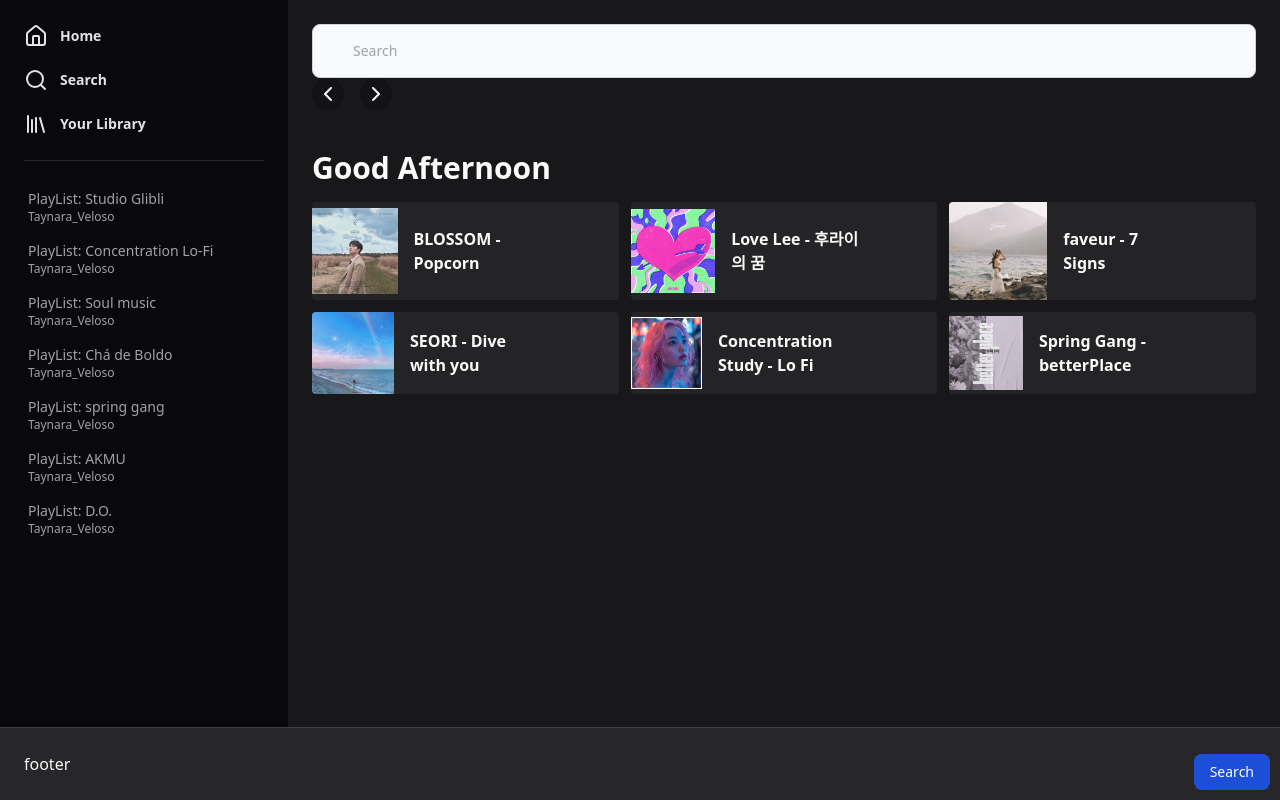
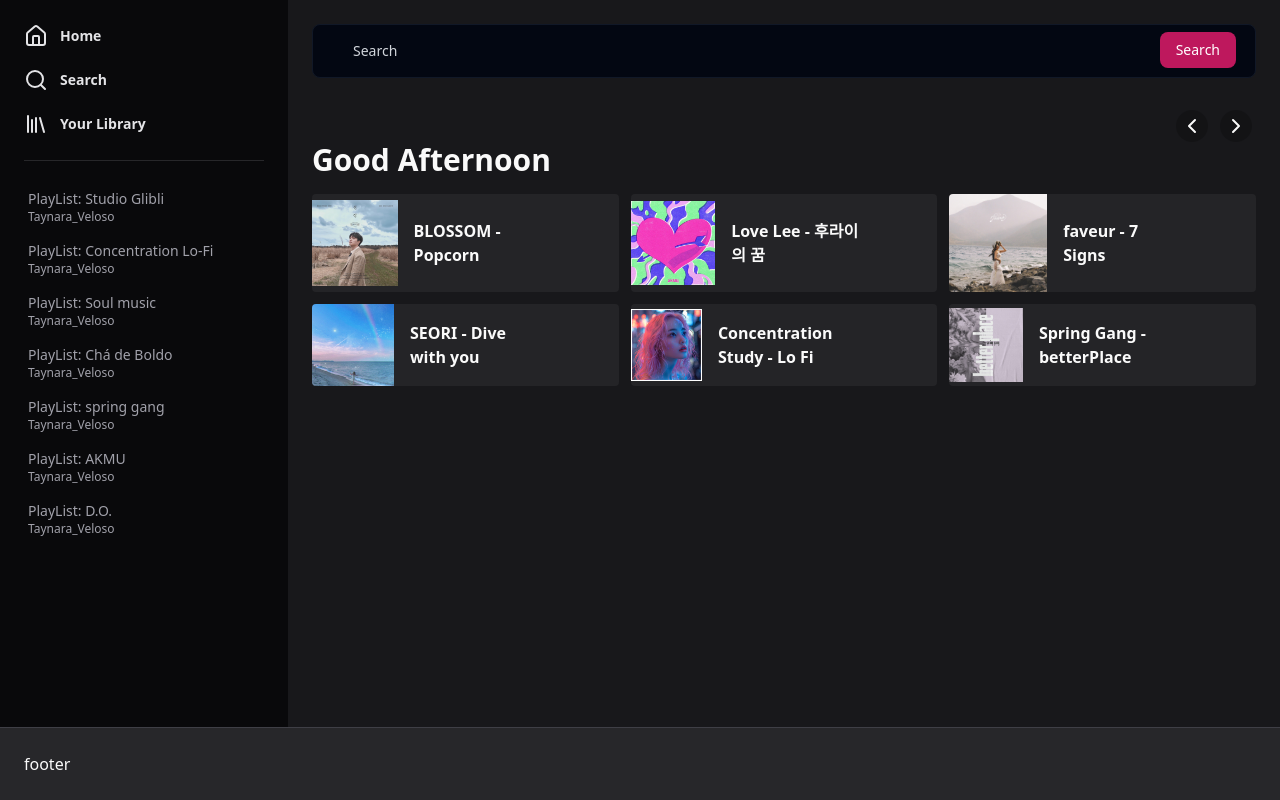
Before and after one commit to Taynara-Veloso/Tailwind-Spotify, a Next.js app: page / in a window 1280 px wide. Built offline with nearby package versions, Linux system fonts and the light colour scheme.

Commit message:
:star: structure input search

```diff
--- a/src/app/page.tsx
+++ b/src/app/page.tsx
@@ -50,18 +50,16 @@ export default function Home() {
             </a>
           </nav>
         </aside>
-        <main className="flex-1 p-6">
-
-          <div className="justify-between">
-            <label className="mb-2 text-sm font-medium text-gray-900 sr-only dark:text-white">Search</label>
-            <input type="search" id="search" className="block w-full p-4 ps-10 text-sm text-gray-900 border border-gray-300 rounded-lg bg-gray-50 focus:ring-blue-500 focus:border-blue-500 dark:bg-gray-700 dark:border-gray-600 dark:placeholder-gray-400 dark:text-white dark:focus:ring-blue-500 dark:focus:border-blue-500" placeholder="Search" required />
+        <main className="flex-1 p-6 overflow-y-scroll">
+          <label className="mb-2 text-sm font-medium text-gray-900 sr-only">Search</label>
+          <input type="search" id="search" className="relative block w-full p-4 ps-10 text-sm text-gray-100 border border-gray-900 rounded-lg bg-gray-950 placeholder-gray-300 text-white" placeholder="Search" required />
           <button
             type="submit"
-              className="text-white absolute end-2.5 bottom-2.5 bg-blue-700 hover:bg-blue-800 focus:ring-4 focus:outline-none focus:ring-blue-300 font-medium rounded-lg text-sm px-4 py-2 dark:bg-blue-600 dark:hover:bg-blue-700 dark:focus:ring-blue-800">
+            className="absolute text-white end-11 top-8 bg-pink-700 hover:bg-pink-400 focus:ring-4 focus:outline-none focus:ring-pink-500 font-medium rounded-lg text-sm px-4 py-2">
             Search
           </button>
 
-            <div className="flex items-center gap-4">
+          <div className="flex items-center justify-end gap-3 mt-8 pr-1">
             <button type='button' title='button' className="rounded-full bg-black/20 p-1">
               <ChevronLeft />
             </button>
@@ -69,9 +67,8 @@ export default function Home() {
               <ChevronRight />
             </button>
           </div>
-          </div>
 
-          <h1 className="font-semibold text-3xl mt-10">Good Afternoon</h1>
+          <h1 className="font-semibold text-3xl">Good Afternoon</h1>
 
           <div className="grid grid-cols-3 gap-3 mt-4">
             <a href="#" className="bg-white/5 group rounded flex items-center gap-4 overflow-hidden hover:bg-white/15 transition-colors">
```
Lines whose indentation alone changed are shown as unchanged.
